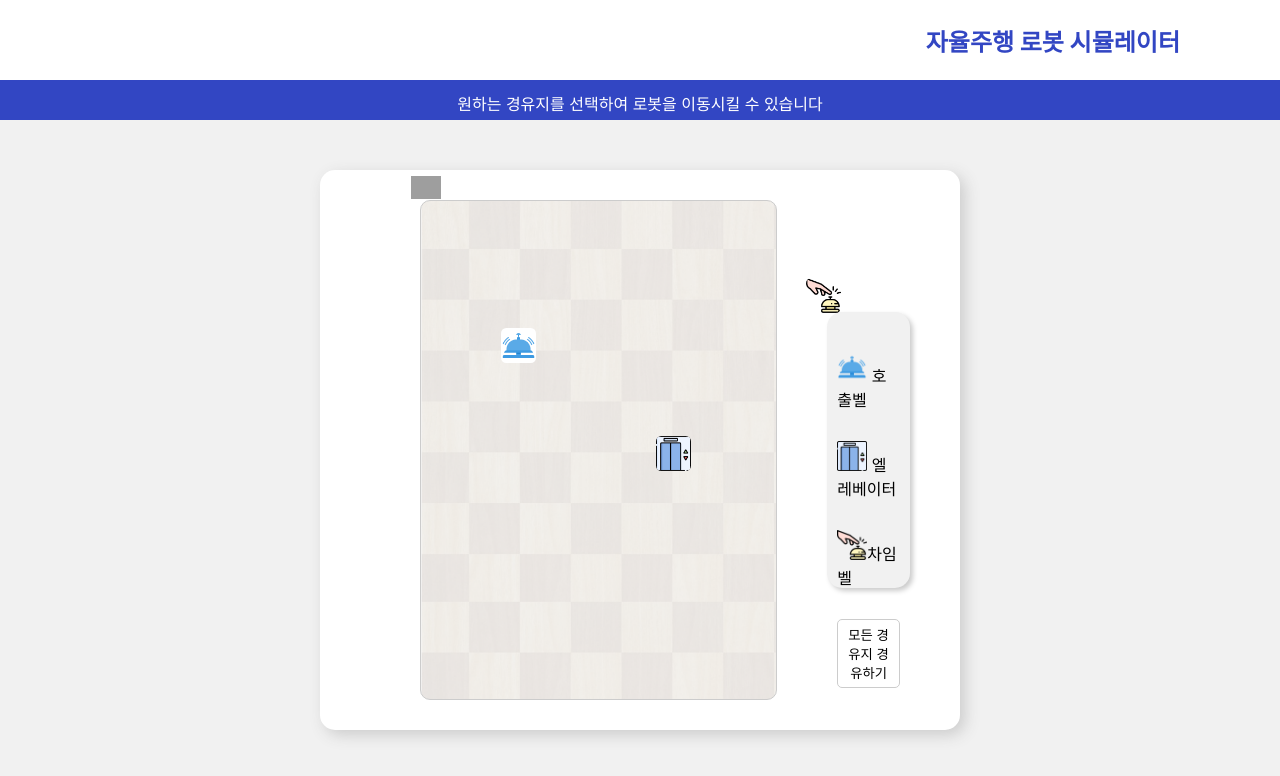
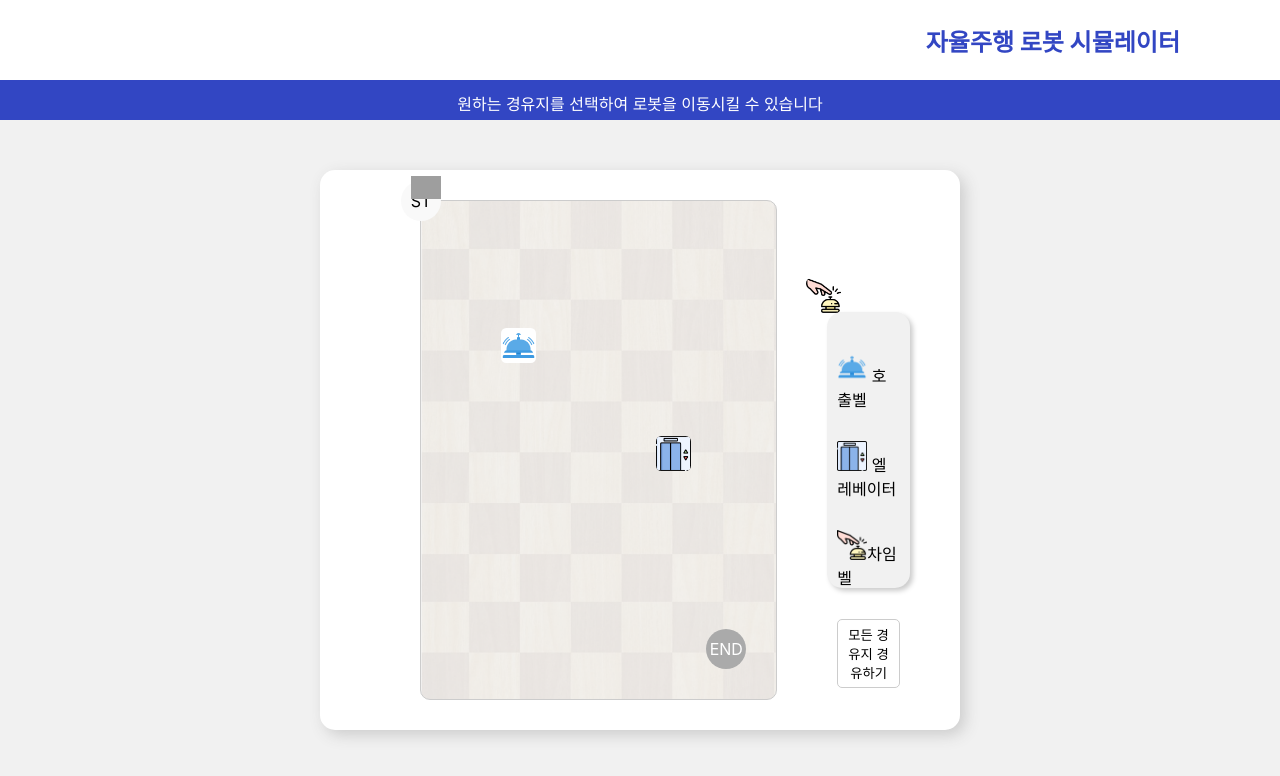
Before and after one commit to InkyDChoyee/robot_simulation, a React (Create React App) app: page / in a window 1280 px wide. Shown: the top 776 px of the page. Built offline with nearby package versions, Linux system fonts and the light colour scheme; grey boxes are pictures that could not be loaded.

Commit message:
Feat: start, end point

```diff
--- a/src/App.css
+++ b/src/App.css
@@ -127,3 +127,28 @@ section button {
     margin-top: 30px;
     cursor: pointer;
 }
+
+.start {
+    position: absolute;
+    top: -20px;
+    left: -20px;
+    width: 40px;
+    height: 40px;
+    border-radius: 50%;
+    background-color: #f9f9f9;
+    text-align: center;
+    line-height: 2.5;
+}
+
+.end {
+    position: absolute;
+    bottom: 30px;
+    right: 30px;
+    width: 40px;
+    height: 40px;
+    border-radius: 50%;
+    background-color: #aaa;
+    color: #fff;
+    text-align: center;
+    line-height: 2.5;
+}
--- a/src/components/Building.js
+++ b/src/components/Building.js
@@ -1,7 +1,13 @@
 import React from "react";
 
 const Building = ({ children }) => {
-  return <div className="building">{children}</div>;
+  return (
+    <div className="building">
+      <div className="start">ST</div>
+      {children}
+      <div className="end">END</div>
+    </div>
+  );
 };
 
 export default Building;
```
